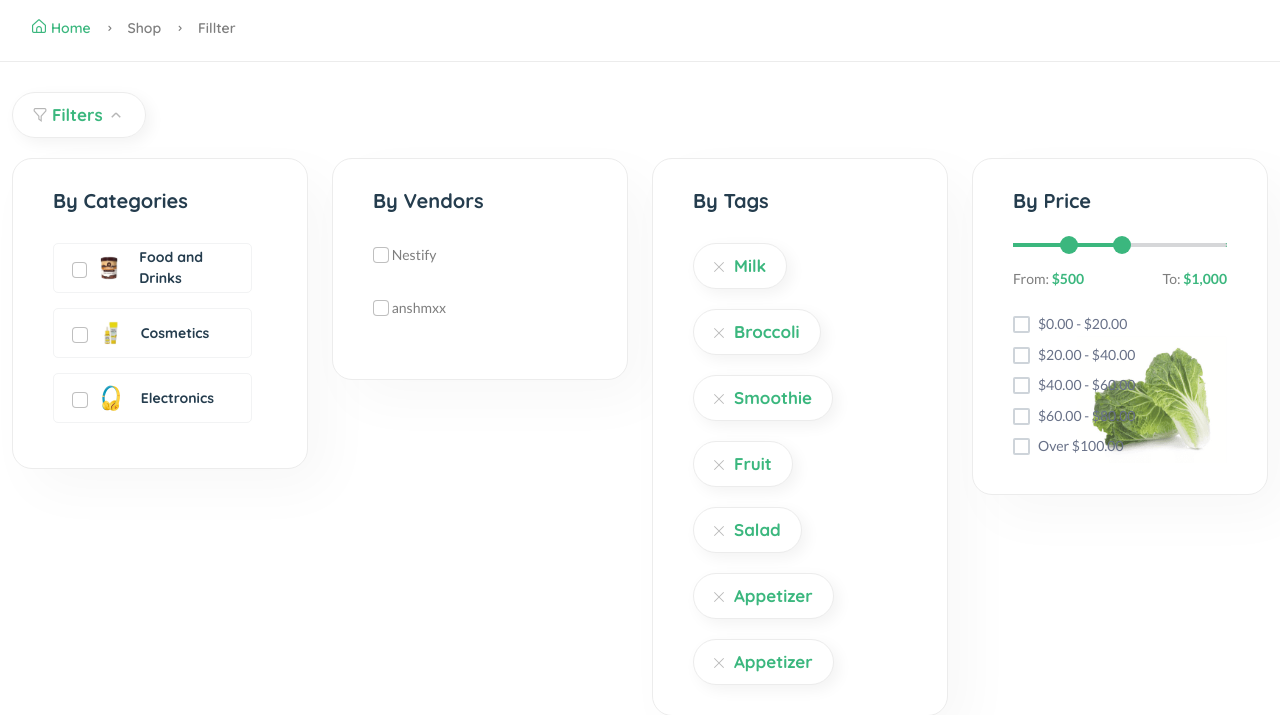
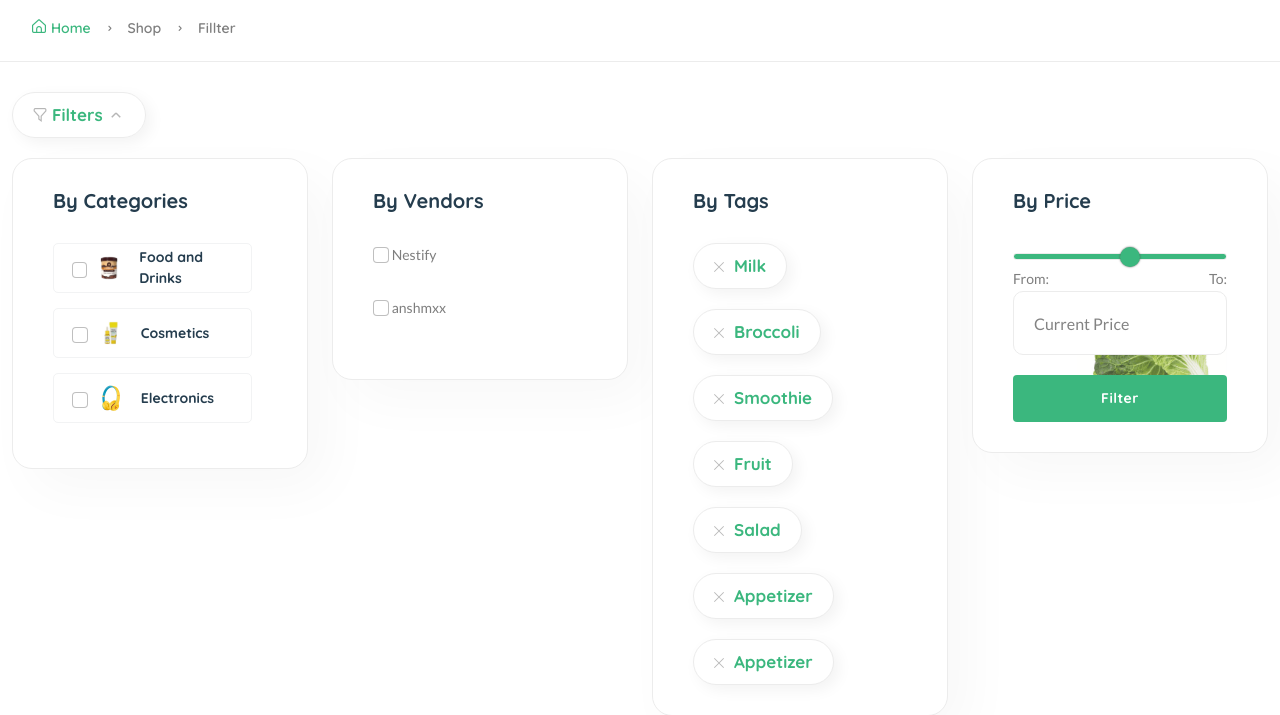
Before and after one commit to AnshMittal1811/ML-basedECommerceWebsite, a Django app: page /products/ in a window 1280 px wide. Shown: the part 318-1033 px from the top of the page. Run offline with Django 4.2, Linux system fonts and the light colour scheme; data comes from the database, SQL or seed files in the repository; parts of the project's set-up code (start-up, migrations or seed data) failed here and were passed over; some libraries are stand-ins or nearby versions.

Commit message:
Created the slider for the E-commerce website

```diff
--- a/templates/core/product-list.html
+++ b/templates/core/product-list.html
@@ -1,6 +1,38 @@
 {% extends 'partials/base.html' %}
 {% block content %}
 {% load static %}
+    <head>
+        <style>
+            input[type="range"] {
+            -webkit-appearance: none;
+            margin-right: 15px;
+            height: 7px;
+            background: rgba(255, 255, 255, 0.6);
+            border-radius: 5px;
+            background-image: linear-gradient(#3bb77e, #3bb77e);
+            background-size: 100% 100%;
+            background-repeat: no-repeat;
+            }
+
+            input[type="range"]::-webkit-slider-thumb {
+            -webkit-appearance: none;
+            height: 20px;
+            width: 20px;
+            border-radius: 50%;
+            background: #3bb77e;
+            cursor: ew-resize;
+            box-shadow: 0 0 2px 0 #555;
+            transition: background .3s ease-in-out;
+            }
+
+            input[type=range]::-webkit-slider-runnable-track  {
+            -webkit-appearance: none;
+            box-shadow: none;
+            border: none;
+            background: transparent;
+            }
+        </style>
+    </head>
     <!--End header-->
     <main class="main">
         <div class="page-header breadcrumb-wrap">
@@ -88,15 +120,18 @@
                                     <div class="sidebar-widget price_range range">
                                         <div class="price-filter mb-20">
                                             <div class="price-filter-inner">
-                                                <div id="slider-range" class="mb-20"></div>
+                                                <div id="slidder-range" class="mb-20"></div>
+                                                <input type="range" name = "range" class="slider-range" id="range" min = "0" max = "100" oninput="max_price.value=this.value">
                                                 <div class="d-flex justify-content-between">
                                                     <div class="caption">From: <strong id="slider-range-value1" class="text-brand"></strong></div>
                                                     <div class="caption">To: <strong id="slider-range-value2" class="text-brand"></strong></div>
                                                 </div>
+                                                <input type="number" name="" id="max_price" class="form-check-ifnout" min="0" max="100" placeholder="Current Price" onkeyup="range.value=this.value">
                                             </div>
                                         </div>
                                         <div class="custome-checkbox">
-                                            <input class="form-check-input" type="checkbox" name="checkbox" id="exampleCheckbox211" value="" />
+                                            <button class = "btn mt-0 w-100">Filter</button>
+                                            <!-- <input class="form-check-input" type="checkbox" name="checkbox" id="exampleCheckbox211" value="" />
                                             <label class="form-check-label" for="exampleCheckbox211"><span>$0.00 - $20.00 </span></label>
                                             <br />
                                             <input class="form-check-input" type="checkbox" name="checkbox" id="exampleCheckbox22" value="" />
@@ -109,7 +144,7 @@
                                             <label class="form-check-label" for="exampleCheckbox24"><span>$60.00 - $80.00 </span></label>
                                             <br />
                                             <input class="form-check-input" type="checkbox" name="checkbox" id="exampleCheckbox25" value="" />
-                                            <label class="form-check-label" for="exampleCheckbox25"><span>Over $100.00</span></label>
+                                            <label class="form-check-label" for="exampleCheckbox25"><span>Over $100.00</span></label> -->
                                         </div>
                                     </div>
                                 </div>
```
